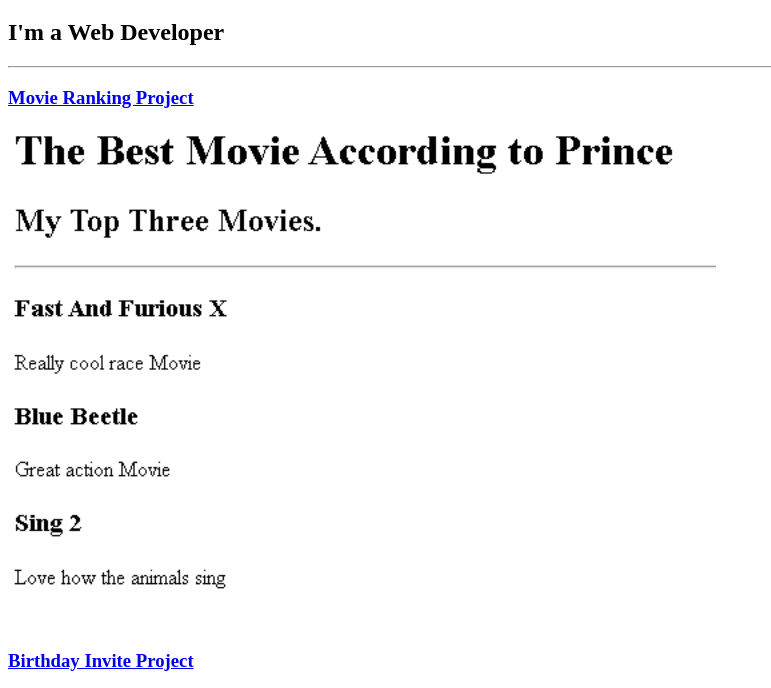
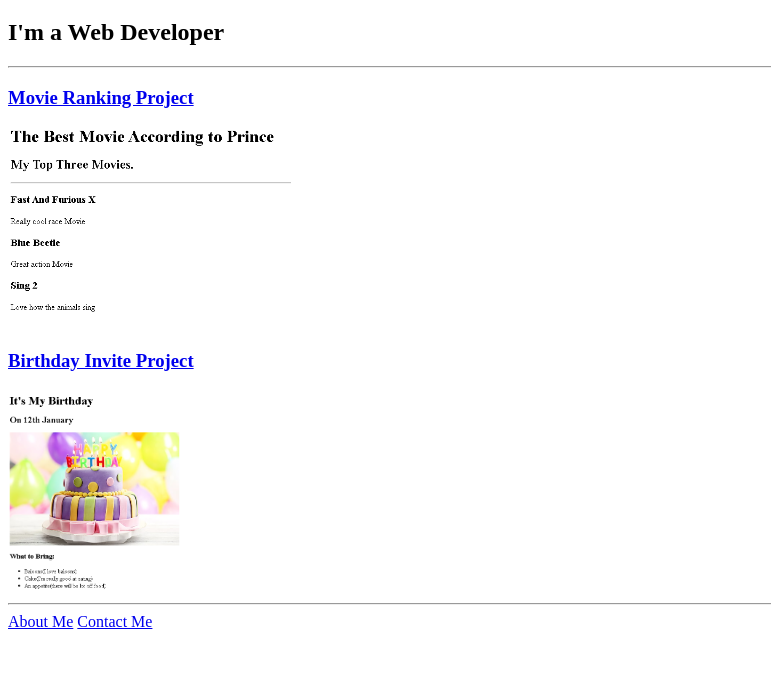
Before and after one commit to Prince-Anim/portfolio.html, a plain HTML site: page index.html in a window 1280 px wide. Shown: the part 61-749 px from the top of the page, without its empty margins (0-771 px from the left). Drawn offline with Linux system fonts and the light colour scheme.

Commit message:
Add files via upload

```diff
--- a/index.html
+++ b/index.html
@@ -11,9 +11,9 @@
     <h2>I'm a Web Developer</h2>
     <hr/>
     <h3><a href="./public/movie-ranking.html">Movie Ranking Project</a></h3>
-    <img src="./assets/images/movie-ranking-by-prince.png" height="500" alt="movie ranking project preveiw">
+    <img src="./assets/images/movie-ranking-by-prince.png" height="200" alt="movie ranking project preveiw">
     <h3><a href="./public/birthday-invite.html">Birthday Invite Project</a></h3>
-    <img src="./assets/images/birthday-invite-by-prince.png" height="500" alt="birthday invite project profile">
+    <img src="./assets/images/birthday-invite-by-prince.png" height="200" alt="birthday invite project profile">
     <hr/>
     <a href="./public/about.html">About Me</a>
     <a href="./public/contact.html">Contact Me</a>
```
